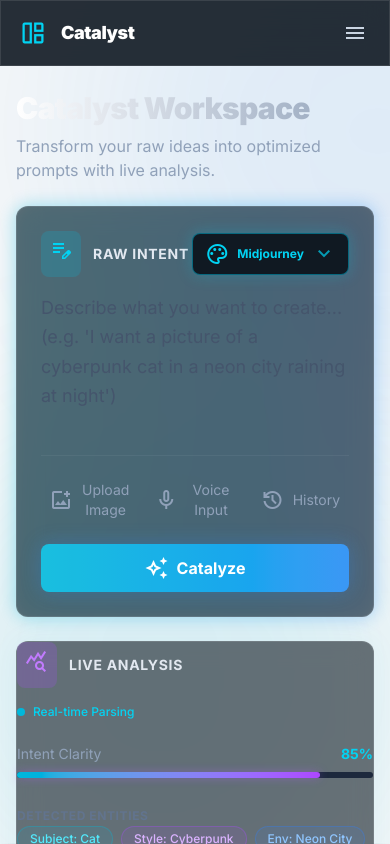
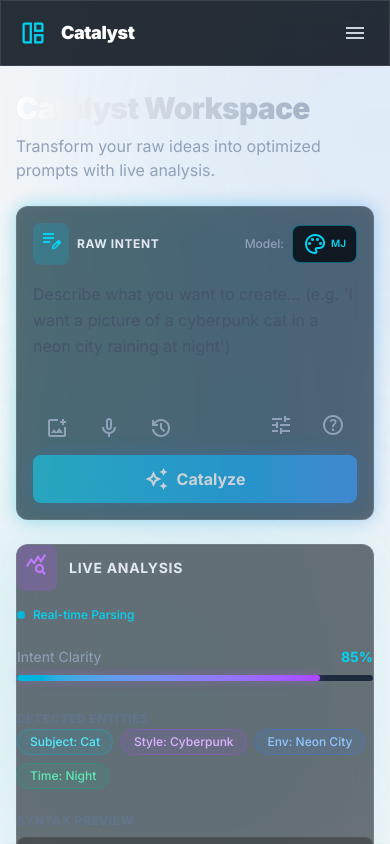
Before and after one commit to Uyonoh/Catalyst, a Next.js app in the folder catalyst/: page /prompt in a window 390 px wide. Shown: the top 844 px of the page. Built offline with nearby package versions, Linux system fonts and the light colour scheme.

Commit message:
fix dropdowns

```diff
--- a/catalyst/app/prompt/components/RawIntentPanel.tsx
+++ b/catalyst/app/prompt/components/RawIntentPanel.tsx
@@ -51,22 +51,25 @@ export default function RawIntentPanel() {
     return (
         <div className="relative group flex flex-col h-full">
             <div className="absolute -inset-0.5 bg-gradient-to-r from-cyan-500 to-primary rounded-2xl blur opacity-30 group-hover:opacity-60 transition duration-500" />
-            <div className="relative flex flex-col glass-panel rounded-xl p-6 h-full">
-                <div className="flex items-center justify-between mb-4">
-                    <div className="flex items-center gap-3">
-                        <div className="bg-cyan-500/20 p-2 rounded-lg text-cyan-400">
-                            <span className="material-symbols-outlined">edit_note</span>
+            <div className="relative flex flex-col glass-panel rounded-xl p-4 md:p-6 h-full">
+                {/* Header Section - Mobile Optimized */}
+                <div className="flex flex-col gap-3 mb-4">
+                    {/* Title Row */}
+                    <div className="flex items-center justify-between">
+                        <div className="flex items-center gap-2 md:gap-3">
+                            <div className="bg-cyan-500/20 p-1.5 md:p-2 rounded-lg text-cyan-400">
+                                <span className="material-symbols-outlined text-lg md:text-xl">edit_note</span>
                             </div>
-                        <span className="text-sm font-bold text-slate-200 uppercase tracking-wider">
+                            <span className="text-xs md:text-sm font-bold text-slate-200 uppercase tracking-wider">
                                 Raw Intent
                             </span>
                         </div>
-
-                    {/* Model Selection Dropdown */}
+                        {/* Desktop Model Selection */}
                         <div className="relative" ref={dropdownRef}>
+                            {/* Desktop/Tablet Toggle */}
                             <button
                                 onClick={() => setIsDropdownOpen(!isDropdownOpen)}
-                            className={`flex items-center gap-2 md:gap-3 px-3 md:px-4 py-2 rounded-lg bg-[#101922] border ${getModelColor(selectedModel.color)} text-sm font-bold transition-all focus:outline-none active:scale-95`}
+                                className={`hidden sm:flex items-center gap-2 md:gap-3 px-3 md:px-4 py-2 rounded-lg bg-[#101922] border ${getModelColor(selectedModel.color)} text-sm font-bold transition-all focus:outline-none active:scale-95`}
                                 aria-label="Select AI model"
                                 aria-expanded={isDropdownOpen}
                             >
@@ -74,7 +77,6 @@ export default function RawIntentPanel() {
                                     {selectedModel.icon}
                                 </span>
                                 <span className="hidden sm:inline">{selectedModel.name}</span>
-                            <span className="inline sm:hidden text-xs">{selectedModel.name.split(' ')[0]}</span>
                                 <span className="material-symbols-outlined text-[18px] md:text-[20px] opacity-70 transition-transform duration-200" style={{
                                     transform: isDropdownOpen ? 'rotate(180deg)' : 'rotate(0deg)'
                                 }}>
@@ -82,26 +84,47 @@ export default function RawIntentPanel() {
                                 </span>
                             </button>
 
-                        {/* Dropdown Menu */}
+                            {/* Mobile Toggle Indicator */}
+                            <div className="sm:hidden flex items-center gap-2">
+                                <span className="text-xs text-slate-400 font-medium">Model:</span>
+                                <button
+                                    onClick={() => setIsDropdownOpen(!isDropdownOpen)}
+                                    className={`flex items-center gap-1 px-2.5 py-1.5 rounded-lg bg-[#101922] border ${getModelColor(selectedModel.color).split(' shadow')[0]} text-xs font-bold transition-all active:scale-95`}
+                                    aria-label="Change AI model"
+                                >
+                                    <span className="material-symbols-outlined text-[16px]">
+                                        {selectedModel.icon}
+                                    </span>
+                                    <span className="text-[10px] font-semibold">
+                                        {selectedModel.id === 'midjourney' ? 'MJ' :
+                                            selectedModel.id === 'claude' ? 'CLD' :
+                                                selectedModel.id === 'gpt' ? 'GPT' :
+                                                    selectedModel.id === 'llama' ? 'LLM' :
+                                                        selectedModel.id === 'dalle' ? 'DAL' : 'SD'}
+                                    </span>
+                                </button>
+                            </div>
+
+                            {/* Unified Dropdown Menu */}
                             {isDropdownOpen && (
                                 <div className="absolute right-0 mt-2 w-72 md:w-80 z-50">
-                                <div className="glass-panel rounded-xl p-2 border border-white/20 shadow-2xl shadow-black/50 animate-fadeIn">
-                                    <div className="max-h-64 overflow-y-auto pr-1">
+                                    <div className="glass-panel-dark rounded-xl p-2 border border-white/20 shadow-2xl shadow-black/50 animate-fadeIn">
+                                        <div className="max-h-64 overflow-y-auto pr-1 thin-scrollbar">
                                             {MODELS.map((model) => (
                                                 <button
                                                     key={model.id}
                                                     onClick={() => handleModelSelect(model)}
-                                                className={`flex items-center gap-3 w-full p-3 rounded-lg text-left transition-all hover:bg-white/5 ${selectedModel.id === model.id ? 'bg-cyan-500/10 border border-cyan-500/30' : ''}`}
+                                                    className={`flex items-center gap-3 w-full p-3 rounded-lg text-left transition-all hover:bg-white/5 ${selectedModel.id === model.id ? 'bg-cyan-500/10 border border-cyan-500/30' : 'border border-transparent'}`}
                                                     aria-label={`Select ${model.name}`}
                                                 >
                                                     <div className={`p-2 rounded-lg ${getModelColor(model.id === selectedModel.id ? model.color : 'slate').replace('text-', 'bg-').replace('/50', '/20').replace(/hover.*$/, '').replace(/shadow.*$/, '').trim()}`}>
-                                                    <span className="material-symbols-outlined">{model.icon}</span>
+                                                        <span className="material-symbols-outlined text-[20px]">{model.icon}</span>
                                                     </div>
-                                                <div className="flex-1">
-                                                    <div className="font-semibold text-white">{model.name}</div>
-                                                    <div className="text-xs text-slate-400">AI {model.type === 'Img' ? 'Image Generation' : 'Text Model'}</div>
+                                                    <div className="flex-1 min-w-0">
+                                                        <div className="font-semibold text-white text-sm md:text-base truncate">{model.name}</div>
+                                                        <div className="text-xs text-slate-400 truncate">AI {model.type === 'Img' ? 'Image Generation' : 'Text Model'}</div>
                                                     </div>
-                                                <span className={`text-xs px-2 py-1 rounded ${selectedModel.id === model.id ? 'bg-cyan-900/40 text-cyan-200' : 'bg-slate-800/40 text-slate-400'}`}>
+                                                    <span className={`text-[10px] md:text-xs px-2 py-1 rounded flex-shrink-0 ${selectedModel.id === model.id ? 'bg-cyan-900/40 text-cyan-200' : 'bg-slate-800/40 text-slate-400'}`}>
                                                         {model.type}
                                                     </span>
                                                 </button>
@@ -120,7 +143,7 @@ export default function RawIntentPanel() {
                                                 </div>
                                                 <div className="w-full bg-slate-800 rounded-full h-1">
                                                     <div
-                                                    className="bg-cyan-500 h-1 rounded-full"
+                                                        className="bg-cyan-500 h-1 rounded-full shadow-[0_0_8px_rgba(6,182,212,0.8)]"
                                                         style={{ width: '45%' }}
                                                     />
                                                 </div>
@@ -130,49 +153,68 @@ export default function RawIntentPanel() {
                                 </div>
                             )}
                         </div>
+
                     </div>
 
+                </div>
+
+                {/* Textarea */}
                 <textarea
                     value={input}
                     onChange={(e) => setInput(e.target.value)}
-                    className="w-full flex-1 bg-transparent border-none text-lg md:text-xl text-white placeholder:text-slate-600 focus:ring-0 resize-none leading-relaxed focus:outline-none"
+                    className="w-full flex-1 bg-transparent border-none text-base md:text-xl text-white placeholder:text-slate-600 focus:ring-0 resize-none leading-relaxed focus:outline-none min-h-[120px] md:min-h-[150px]"
                     placeholder="Describe what you want to create... (e.g. 'I want a picture of a cyberpunk cat in a neon city raining at night')"
-                    rows={5}
                     aria-label="Prompt input"
                 />
 
-                <div className="flex flex-col sm:flex-row sm:justify-between sm:items-end mt-4 pt-4 border-t border-white/5 gap-4">
-                    {/* Action Buttons */}
-                    <div className="flex gap-2">
+                {/* Action Buttons - Mobile: Icons only in a grid */}
+                <div className="flex justify-between">
+                    <div className="flex gap-1">
                         <button
-                            className="p-2 text-slate-400 hover:text-white hover:bg-white/5 rounded-lg transition-colors flex-1 sm:flex-initial flex items-center justify-center gap-2"
+                            className="p-3 md:p-2 text-slate-400 hover:text-white hover:bg-white/5 rounded-lg transition-colors flex items-center justify-center"
                             title="Upload Image"
                             aria-label="Upload Image"
                         >
-                            <span className="material-symbols-outlined text-[20px]">add_photo_alternate</span>
-                            <span className="text-sm sm:hidden">Upload Image</span>
+                            <span className="material-symbols-outlined text-[24px] md:text-[20px]">add_photo_alternate</span>
                         </button>
                         <button
-                            className="p-2 text-slate-400 hover:text-white hover:bg-white/5 rounded-lg transition-colors flex-1 sm:flex-initial flex items-center justify-center gap-2"
+                            className="p-3 md:p-2 text-slate-400 hover:text-white hover:bg-white/5 rounded-lg transition-colors flex items-center justify-center"
                             title="Voice Input"
                             aria-label="Voice Input"
                         >
-                            <span className="material-symbols-outlined text-[20px]">mic</span>
-                            <span className="text-sm sm:hidden">Voice Input</span>
+                            <span className="material-symbols-outlined text-[24px] md:text-[20px]">mic</span>
                         </button>
                         <button
-                            className="p-2 text-slate-400 hover:text-white hover:bg-white/5 rounded-lg transition-colors flex-1 sm:flex-initial flex items-center justify-center gap-2"
+                            className="p-3 md:p-2 text-slate-400 hover:text-white hover:bg-white/5 rounded-lg transition-colors flex items-center justify-center"
                             title="Prompt History"
                             aria-label="Prompt History"
                         >
-                            <span className="material-symbols-outlined text-[20px]">history</span>
-                            <span className="text-sm sm:hidden">History</span>
+                            <span className="material-symbols-outlined text-[24px] md:text-[20px]">history</span>
                         </button>
                     </div>
 
-                    {/* Catalyze Button */}
+                    {/* Mobile: Small additional actions */}
+                    <div className="flex gap-1 md:hidden">
                         <button
-                        className="relative overflow-hidden bg-gradient-to-r from-cyan-500 to-primary text-white font-bold py-3 px-6 md:px-8 rounded-lg shadow-neon hover:shadow-neon-strong transition-all duration-300 transform hover:-translate-y-0.5 active:translate-y-0 flex items-center justify-center gap-2 w-full sm:w-auto"
+                            className="p-3 text-slate-400 hover:text-white hover:bg-white/5 rounded-lg transition-colors"
+                            title="Settings"
+                            aria-label="Settings"
+                        >
+                            <span className="material-symbols-outlined text-[20px]">tune</span>
+                        </button>
+                        <button
+                            className="p-3 text-slate-400 hover:text-white hover:bg-white/5 rounded-lg transition-colors"
+                            title="Help"
+                            aria-label="Help"
+                        >
+                            <span className="material-symbols-outlined text-[20px]">help</span>
+                        </button>
+                    </div>
+                </div>
+
+                {/* Catalyze Button - Better mobile sizing */}
+                <button
+                    className={`relative overflow-hidden bg-gradient-to-r from-cyan-500 to-primary text-white font-bold py-3 px-6 rounded-lg shadow-neon hover:shadow-neon-strong transition-all duration-300 transform hover:-translate-y-0.5 active:translate-y-0 flex items-center justify-center gap-2 w-full sm:w-auto ${!input.trim() ? 'opacity-70' : ''}`}
                     onClick={() => console.log('Catalyze clicked with:', { input, model: selectedModel })}
                     disabled={!input.trim()}
                     aria-label="Generate prompt"
@@ -183,6 +225,6 @@ export default function RawIntentPanel() {
                 </button>
             </div>
         </div>
-        </div>
+        // </div >
     )
 }
```
Lines whose indentation alone changed are shown as unchanged.
